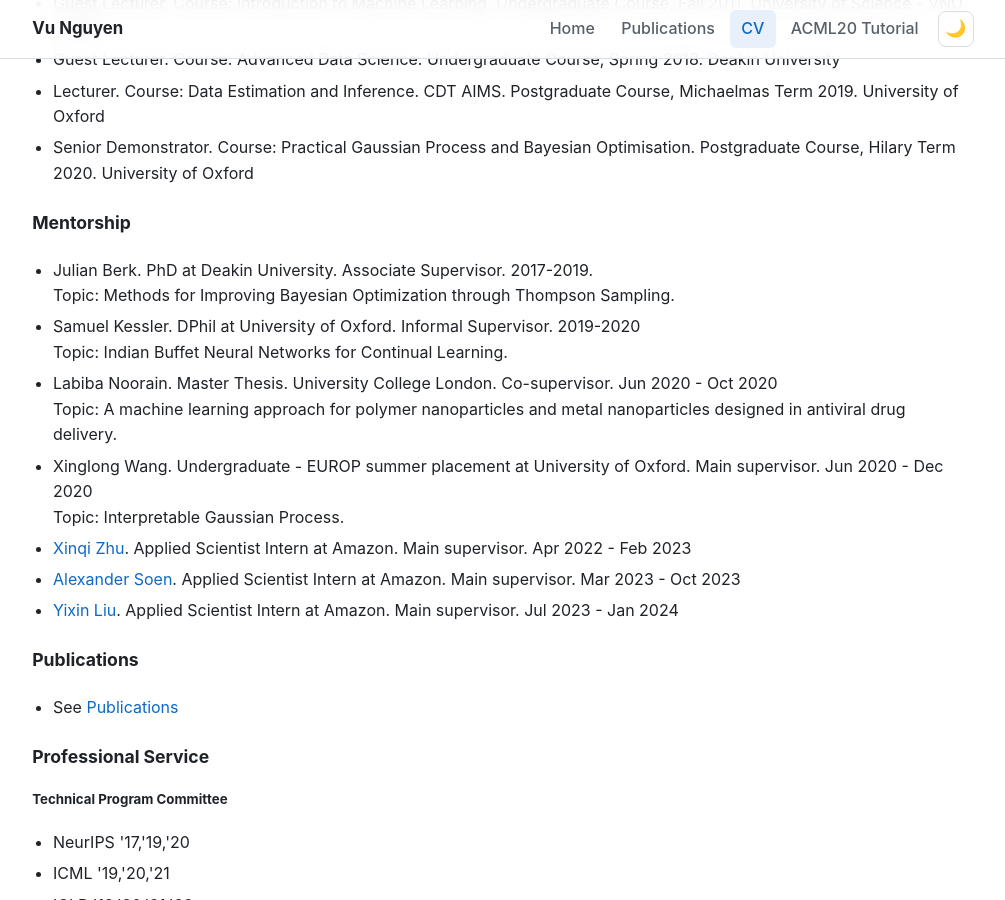
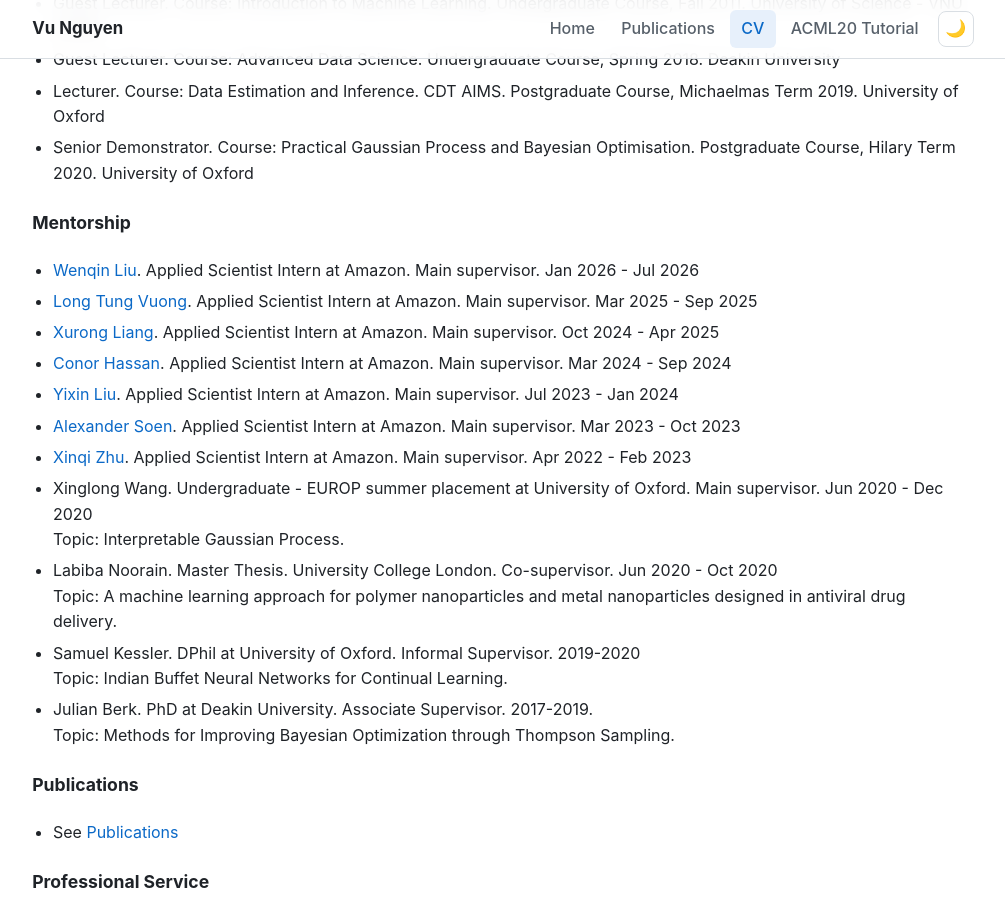
Before and after one commit to ntienvu/ntienvu.github.io, a Jekyll site: the page cv.html, which Jekyll copies as it is, in a window 1280 px wide and 900 px high, scrolled down 2361 px. Shown: the whole window, without its empty margins (137-1142 px from the left). Built offline with Jekyll 4.4.1, drawn with Linux system fonts in a browser that asks for light colours.

Commit message:
Update cv.html

```diff
--- a/cv.html
+++ b/cv.html
@@ -105,13 +105,17 @@
 
     <h4>Mentorship</h4>
     <ul>
+      <li><a href="https://au.linkedin.com/in/wenqinliu">Wenqin Liu</a>. Applied Scientist Intern at Amazon. Main supervisor. Jan 2026 - Jul 2026</li>
+      <li><a href="https://scholar.google.com/citations?user=DCC657sAAAAJ&hl=en">Long Tung Vuong</a>. Applied Scientist Intern at Amazon. Main supervisor. Mar 2025 - Sep 2025</li>
+      <li><a href="https://scholar.google.com/citations?user=jLgufxIAAAAJ&hl=en">Xurong Liang</a>. Applied Scientist Intern at Amazon. Main supervisor. Oct 2024 - Apr 2025</li>
+      <li><a href="https://www.conorhassan.com">Conor Hassan</a>. Applied Scientist Intern at Amazon. Main supervisor. Mar 2024 - Sep 2024</li>
+      <li><a href="https://yixinliu233.github.io/">Yixin Liu</a>. Applied Scientist Intern at Amazon. Main supervisor. Jul 2023 - Jan 2024</li>
+      <li><a href="https://alexandersoen.github.io/">Alexander Soen</a>. Applied Scientist Intern at Amazon. Main supervisor. Mar 2023 - Oct 2023</li>
+      <li><a href="https://zhuxinqimac.github.io/">Xinqi Zhu</a>. Applied Scientist Intern at Amazon. Main supervisor. Apr 2022 - Feb 2023</li>
+      <li>Xinglong Wang. Undergraduate - EUROP summer placement at University of Oxford. Main supervisor. Jun 2020 - Dec 2020<br>Topic: Interpretable Gaussian Process.</li>
+      <li>Labiba Noorain. Master Thesis. University College London. Co-supervisor. Jun 2020 - Oct 2020<br>Topic: A machine learning approach for polymer nanoparticles and metal nanoparticles designed in antiviral drug delivery.</li>
+      <li>Samuel Kessler. DPhil at University of Oxford. Informal Supervisor. 2019-2020<br>Topic: Indian Buffet Neural Networks for Continual Learning.</li>
       <li>Julian Berk. PhD at Deakin University. Associate Supervisor. 2017-2019.<br>Topic: Methods for Improving Bayesian Optimization through Thompson Sampling.</li>
-      <li>Samuel Kessler. DPhil at University of Oxford. Informal Supervisor. 2019-2020<br>Topic: Indian Buffet Neural Networks for Continual Learning.</li>
-      <li>Labiba Noorain. Master Thesis. University College London. Co-supervisor. Jun 2020 - Oct 2020<br>Topic: A machine learning approach for polymer nanoparticles and metal nanoparticles designed in antiviral drug delivery.</li>
-      <li>Xinglong Wang. Undergraduate - EUROP summer placement at University of Oxford. Main supervisor. Jun 2020 - Dec 2020<br>Topic: Interpretable Gaussian Process.</li>
-      <li><a href="https://zhuxinqimac.github.io/">Xinqi Zhu</a>. Applied Scientist Intern at Amazon. Main supervisor. Apr 2022 - Feb 2023</li>
-      <li><a href="https://alexandersoen.github.io/">Alexander Soen</a>. Applied Scientist Intern at Amazon. Main supervisor. Mar 2023 - Oct 2023</li>
-      <li><a href="https://yixinliu233.github.io/">Yixin Liu</a>. Applied Scientist Intern at Amazon. Main supervisor. Jul 2023 - Jan 2024</li>
     </ul>
 
     <h4>Publications</h4>
```
